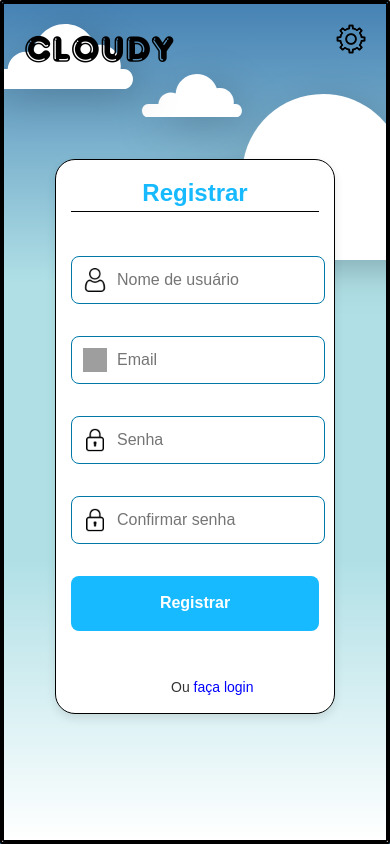
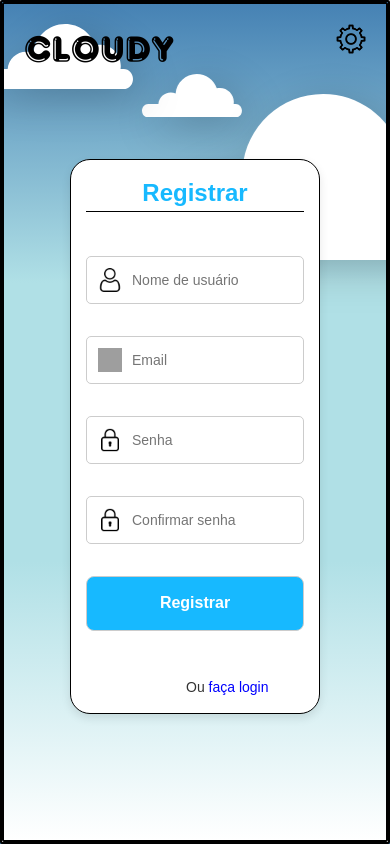
Before and after one commit to Igorrst/Cloudy, a React (Vite) app: page /register in a window 390 px wide. Built offline with nearby package versions, Linux system fonts and the light colour scheme; grey boxes are pictures that could not be loaded.

Commit message:
updating responsive register

```diff
--- a/src/pages/Register/styles.ts
+++ b/src/pages/Register/styles.ts
@@ -46,6 +46,27 @@ export const FormContainer = styled.form`
     border-bottom: 1px solid black;
   }
 
+  input, textarea, select, button {
+    width: 100%;
+    padding: 10px;
+    font-size: 16px;
+    border: 1px solid #ccc;
+    border-radius: 5px;
+    box-sizing: border-box;
+  }
+
+  button {
+    background-color: rgb(23, 185, 255);
+    color: white;
+    font-weight: bold;
+    cursor: pointer;
+    transition: background-color 0.3s ease;
+
+    &:hover {
+      background-color: rgb(20, 150, 220);
+    }
+  }
+
   @media (max-width: 1366px) {
     padding: 35px;
     width: 85%;
@@ -67,7 +88,27 @@ export const FormContainer = styled.form`
   @media (max-width: 480px) {
     padding: 15px;
     width: 90%;
-    max-width: 280px;
+    max-width: 250px;
+
+    input, textarea, select, button {
+      font-size: 14px;
+      padding: 8px;
+    }
+  }
+
+  @media (max-width: 360px) {
+    padding: 10px;
+    width: 95%;
+    max-width: 220px;
+
+    h2 {
+      font-size: 20px;
+    }
+
+    input, textarea, select, button {
+      font-size: 12px;
+      padding: 6px;
+    }
   }
 `;
 
```
